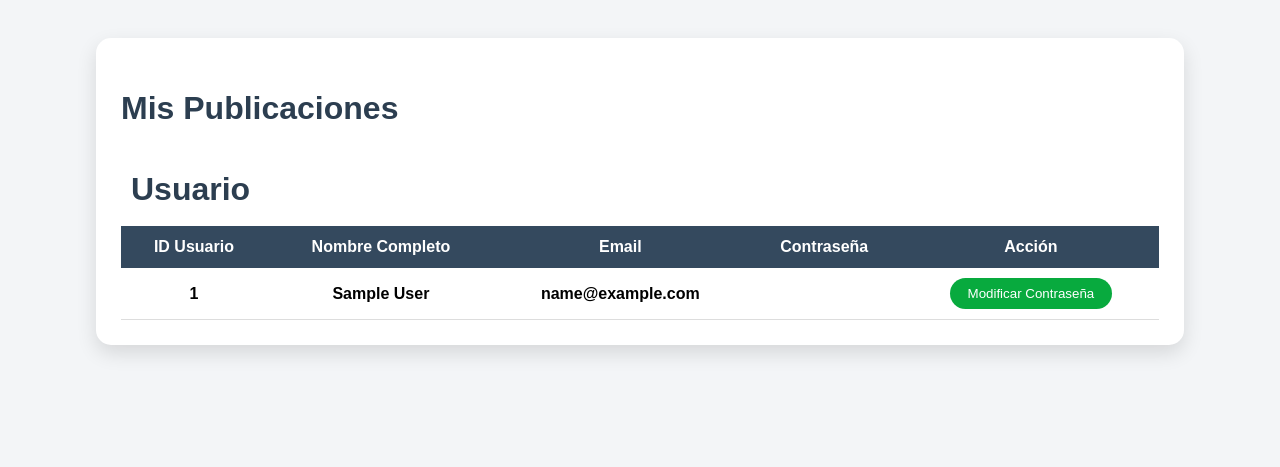
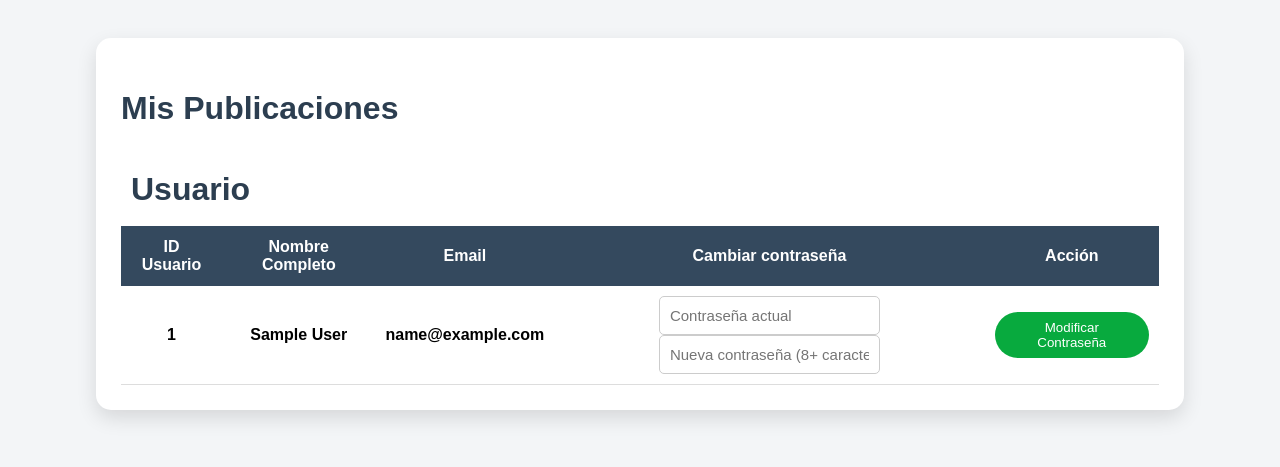
Before and after one commit to ThyagoASan/Altoque-Metodologia-web, a PHP site: page /perfil_usuario.php in a window 1280 px wide. Shown: the part 333-800 px from the top of the page. Run offline with PHP 8.4, Linux system fonts and the light colour scheme; the visitor is signed in with stand-in values (Sample User, id 1).

Commit message:
Corregir rutas y formularios de autenticación

```diff
--- a/FontEnd/html_y_css/perfil_usuario.php
+++ b/FontEnd/html_y_css/perfil_usuario.php
@@ -27,7 +27,7 @@ if(session_status()==PHP_SESSION_NONE){
                         <th>ID Usuario</th>
                         <th>Nombre Completo</th>
                         <th>Email</th>
-                        <th>Contraseña</th>
+                        <th>Cambiar contraseña</th>
                         <th>Acción</th>
                     </tr>
                 </thead>
@@ -41,7 +41,7 @@ if(session_status()==PHP_SESSION_NONE){
                             <td ><?php echo($publicacion["id"]);?></td>
                             <td><?php echo($publicacion["nombre_completo"]);?></td>
                             <td ><?php echo($publicacion["email"]);?></td>
-                            <td contenteditable="true"><?php echo($publicacion["contraseña"]);?></td>
+                            <td><input type="password" class="password_actual" autocomplete="current-password" placeholder="Contraseña actual"><input type="password" class="password_nueva" autocomplete="new-password" placeholder="Nueva contraseña (8+ caracteres)"></td>
                             <td><button class="boton_modificar_usuario" >Modificar Contraseña</button></td>
                             </tr><?php
                         }
```
